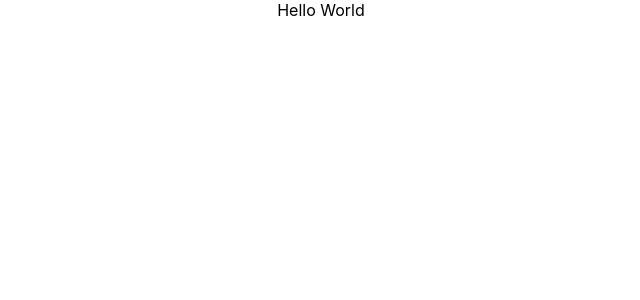
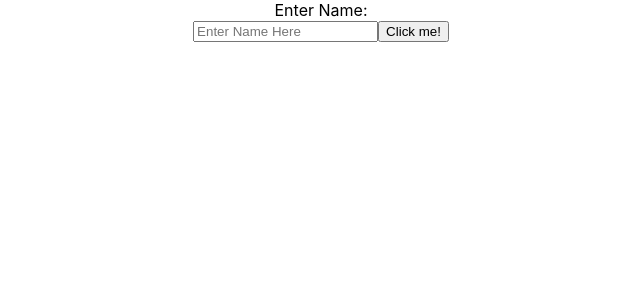
Before and after one commit to JonR205/st-api4, a React (Create React App) app: page / in a window 1280 px wide. Shown: the top 300 px of the page, without its empty margins (319-959 px from the left). Built offline with nearby package versions, Linux system fonts and the light colour scheme.

Commit message:
Added basic name stuff

```diff
--- a/src/App.tsx
+++ b/src/App.tsx
@@ -1,11 +1,15 @@
 import React from "react";
 import "./App.css";
 import Text from "./components/text";
+import NameInput from "./components/nameInput";
+import Button from "./components/submitButton";
 
 function App() {
   return (
     <div className="App">
       <Text></Text>
+      <NameInput></NameInput>
+      <Button></Button>
     </div>
   );
 }
--- /dev/null
+++ b/src/components/nameInput.tsx
@@ -0,0 +1,7 @@
+import React from "react";
+
+function NameInput() {
+    return <input type="text" id="name" placeholder="Enter Name Here"></input>;
+}
+
+export default NameInput;
--- /dev/null
+++ b/src/components/submitButton.tsx
@@ -0,0 +1,13 @@
+import React from "react";
+
+const Button = () => {
+  //({ onClick }) => {
+  return (
+    <button>
+      {/* onClick={onClick}> */}
+      Click me!
+    </button>
+  );
+};
+
+export default Button;
--- a/src/components/text.tsx
+++ b/src/components/text.tsx
@@ -1,7 +1,7 @@
 import React from "react";
 
 function Text() {
-  return <div className="text"> Hello World</div>;
+  return <div className="text"> Enter Name: </div>;
 }
 
 export default Text;
```
